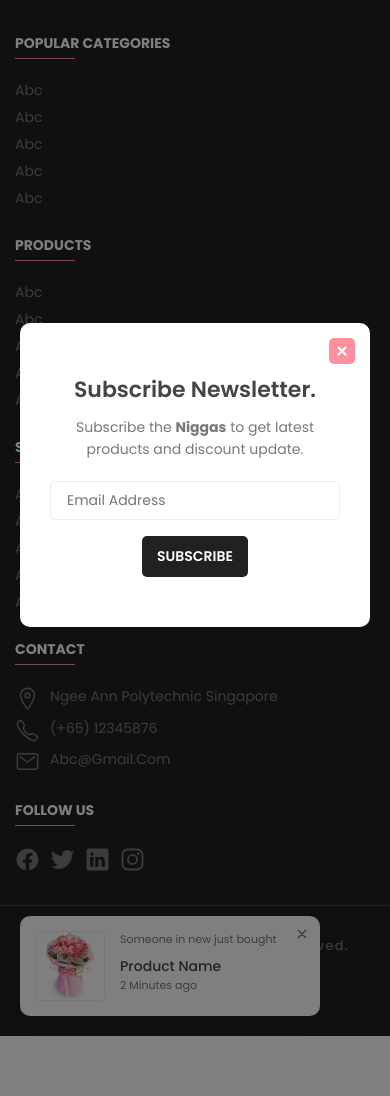
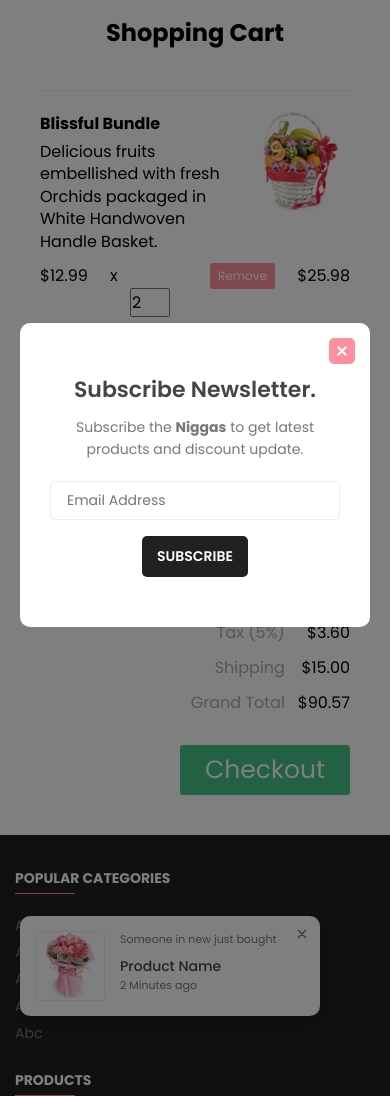
Before and after one commit to bingenk/ECAD_Assignment1_Team2, a PHP site: page /shoppingCart.php in a window 390 px wide. Shown: the part 146-1242 px from the top of the page. Run offline with PHP 8.4, Linux system fonts and the light colour scheme.

Commit message:
Modification of shopping Cart in shoppingCart.php with jQuery library

```diff
--- a/css/style-prefix.css
+++ b/css/style-prefix.css
@@ -3630,106 +3630,239 @@ footer {
 }
 
 /* Shopping Cart */
-.side-panel {
-  position: fixed;
-  top: 0;
-  right: -300px;
-  background-color: var(--white);
-  max-width: 300px;
+.shopping-cart-title {
+  text-align: center;
+  margin: 15px 20px 0px 20px;
+}
+.product-image {
+  float: left;
+  width: 20%;
+}
+
+.product-details {
+  float: left;
+  width: 37%;
+}
+
+.product-price {
+  float: left;
+  width: 12%;
+}
+
+.product-quantity {
+  float: left;
+  width: 10%;
+}
+
+.product-removal {
+  float: left;
+  width: 9%;
+}
+
+.product-line-price {
+  float: left;
+  width: 12%;
+  text-align: right;
+}
+
+.group:before,
+.shopping-cart:before,
+.column-labels:before,
+.product:before,
+.totals-item:before,
+.group:after,
+.shopping-cart:after,
+.column-labels:after,
+.product:after,
+.totals-item:after {
+  content: "";
+  display: table;
+}
+
+.group:after,
+.shopping-cart:after,
+.column-labels:after,
+.product:after,
+.totals-item:after {
+  clear: both;
+}
+
+.group,
+.shopping-cart,
+.column-labels,
+.product,
+.totals-item {
+  zoom: 1;
+}
+
+.product .product-price:before,
+.product .product-line-price:before,
+.totals-value:before {
+  content: "$";
+}
+
+label {
+  color: #aaa;
+  font-family: "Poppins", sans-serif;
+}
+
+.shopping-cart {
+  margin: 40px;
+}
+
+.column-labels label {
+  padding-bottom: 15px;
+  margin-bottom: 15px;
+  border-bottom: 1px solid #eee;
+}
+.column-labels .product-image,
+.column-labels .product-details,
+.column-labels .product-removal {
+  text-indent: -9999px;
+}
+
+.product {
+  margin-bottom: 20px;
+  padding-bottom: 10px;
+  border-bottom: 1px solid #eee;
+}
+.product .product-image {
+  text-align: center;
+}
+.product .product-image img {
+  width: 100px;
+}
+.product .product-details .product-title {
+  font-weight: bold;
+  margin-right: 20px;
+}
+.product .product-details .product-description {
+  margin: 5px 20px 5px 0;
+  line-height: 1.4em;
+}
+.product .product-quantity input {
+  width: 40px;
+}
+.product .remove-product {
+  border: 0;
+  padding: 4px 8px;
+  background-color: var(--salmon-pink);
+  color: #fff;
+  font-size: 12px;
+  border-radius: 3px;
+}
+.product .remove-product:hover {
+  background-color: var(--bittersweet);
+}
+
+.totals .totals-item {
+  float: right;
+  clear: both;
   width: 100%;
-  height: 100%;
-  padding: 100px 20px 25px;
-  display: flex;
-  flex-direction: column;
-  box-shadow: var(--shadow-2);
-  z-index: 6;
-  visibility: hidden;
-  transition: 0.25s var(--cubic-in);
-}
-
-.side-panel.active {
-  visibility: visible;
-  transform: translateX(-300px);
-  transition: 0.5s var(--cubic-out);
-}
-
-.panel-close-btn {
-  position: absolute;
-  top: 20px;
-  right: 15px;
-  background-color: var(--salmon-pink);
-  color: var(--white);
-  font-size: 1.6rem;
-  padding: 7px;
-  border-radius: 6px;
-}
-
-.panel-list {
-  margin-block-end: auto;
-}
-
-.panel-item:not(:last-child) {
-  padding-block-end: 20px;
-  border-block-end: 1px solid var(--cultured);
-  margin-block-end: 20px;
-}
-
-.panel-card {
-  display: flex;
-  align-items: flex-start;
-  gap: 15px;
-}
-
-.panel-item .item-title {
-  color: var(--eerie-black);
-  font-size: var(--fs-7);
-  font-weight: var(--fw-700);
-  margin-block-end: 6px;
-}
-
-.panel-item .item-value {
-  color: var(--sonic-silver);
-  font-size: var(--fs-8);
-}
-
-.panel-item .item-close-btn {
-  margin-inline-start: auto;
-  color: var(--onyx);
-  font-size: 1.5rem;
-}
-
-.panel-item .item-close-btn ion-icon {
-  --ionicon-stroke-width: 25px;
-}
-
-.side-panel .subtotal {
-  display: flex;
-  justify-content: space-between;
-  align-items: center;
-  margin-block-end: 30px;
-}
-
-.side-panel .subtotal-text {
-  color: var(--eerie-black);
-  font-weight: var(--fw-700);
-}
-
-.side-panel .subtotal-value {
-  color: var(--salmon-pink);
-  font-size: var(--fs-3);
-  font-weight: var(--fw-700);
-}
-
-.panel-btn {
-  background-color: var(--salmon-pink);
-  color: var(--white);
-  font-size: var(--fs-7);
-  text-align: center;
-  padding: 20px 15px;
-  border-radius: 6px;
-  transition: var(--transition-1);
-}
-
-.panel-btn:is(:hover, :focus) {
-  background-color: var(--salmon-pink);
-}
+  margin-bottom: 10px;
+}
+.totals .totals-item label {
+  float: left;
+  clear: both;
+  width: 79%;
+  text-align: right;
+}
+.totals .totals-item .totals-value {
+  float: right;
+  width: 21%;
+  text-align: right;
+}
+.totals .totals-item-total {
+  font-family: "Poppins", sans-serif;
+}
+
+.checkout {
+  float: right;
+  border: 0;
+  margin-top: 20px;
+  padding: 6px 25px;
+  background-color: var(--ocean-green);
+  color: #fff;
+  font-size: 25px;
+  border-radius: 3px;
+}
+
+.checkout:hover {
+  background-color: #0a931f;
+}
+
+/* Make adjustments for tablet */
+@media screen and (max-width: 650px) {
+  .shopping-cart {
+    margin: 40px;
+    padding-top: 20px;
+    border-top: 1px solid #eee;
+  }
+
+  .column-labels {
+    display: none;
+  }
+
+  .product-image {
+    float: right;
+    width: auto;
+  }
+  .product-image img {
+    margin: 0 0 10px 10px;
+  }
+
+  .product-details {
+    float: none;
+    margin-bottom: 10px;
+    width: auto;
+  }
+
+  .product-price {
+    clear: both;
+    width: 70px;
+  }
+
+  .product-quantity {
+    width: 100px;
+  }
+  .product-quantity input {
+    margin-left: 20px;
+  }
+
+  .product-quantity:before {
+    content: "x";
+  }
+
+  .product-removal {
+    width: auto;
+  }
+
+  .product-line-price {
+    float: right;
+    width: 70px;
+  }
+}
+/* Make more adjustments for phone */
+@media screen and (max-width: 350px) {
+  .product-removal {
+    float: right;
+  }
+
+  .product-line-price {
+    float: right;
+    clear: left;
+    width: auto;
+    margin-top: 10px;
+  }
+
+  .product .product-line-price:before {
+    content: "Item Total: $";
+  }
+
+  .totals .totals-item label {
+    width: 60%;
+  }
+  .totals .totals-item .totals-value {
+    width: 40%;
+  }
+}
--- a/header.php
+++ b/header.php
@@ -14,6 +14,7 @@
   <link rel="preconnect" href="https://fonts.googleapis.com">
   <link rel="preconnect" href="https://fonts.gstatic.com" crossorigin>
   <link href="https://fonts.googleapis.com/css2?family=Poppins:wght@300;400;500;600;700;800;900&display=swap" rel="stylesheet">
+  <script src="https://ajax.googleapis.com/ajax/libs/jquery/3.5.1/jquery.min.js"></script>
 </head>
 
 <body>
@@ -186,11 +187,12 @@
             <span class="count">0</span>
           </button>
 
-
-          <button class="action-btn" id="cartButton">
-            <ion-icon name="bag-handle-outline"></ion-icon>
-            <span class="count">2</span>
-          </button>
+          <a href="shoppingCart.php">
+            <button class="action-btn" id="cartButton">
+              <ion-icon name="bag-handle-outline"></ion-icon>
+              <span class="count">2</span>
+            </button>
+          </a>
 
         </div>
 
--- a/shoppingCart.php
+++ b/shoppingCart.php
@@ -4,75 +4,80 @@ session_start();
 // Include the Page Layout header
 include("header.php");
 ?>
-<aside class="aside">
-  <div class="side-panel" data-side-panel="cart">
-    <button
-      class="panel-close-btn"
-      aria-label="Close cart"
-      data-panel-btn="cart"
-    >
-      <ion-icon name="close-outline"></ion-icon>
-    </button>
+<h2 class="shopping-cart-title">Shopping Cart</h2>
 
-    <ul class="panel-list">
-      <li class="panel-item">
-        <a href="#" class="panel-card">
-          <figure class="item-banner">
-            <img
-              src="Images/Products/Blissful_Bundle.jpg"
-              width="46"
-              height="46"
-              loading="lazy"
-              alt="Blissful Bundle"
-            />
-          </figure>
+<div class="shopping-cart">
+  <div class="column-labels">
+    <label class="product-image">Image</label>
+    <label class="product-details">Product</label>
+    <label class="product-price">Price</label>
+    <label class="product-quantity">Quantity</label>
+    <label class="product-removal">Remove</label>
+    <label class="product-line-price">Total</label>
+  </div>
 
-          <div>
-            <p class="item-title">Blissful Bundle</p>
+  <div class="product">
+    <div class="product-image">
+      <img src="Images/Products/Blissful_Bundle.jpg" />
+    </div>
+    <div class="product-details">
+      <div class="product-title">Blissful Bundle</div>
+      <p class="product-description">
+        Delicious fruits embellished with fresh Orchids packaged in White Handwoven Handle Basket.
+      </p>
+    </div>
+    <div class="product-price">12.99</div>
+    <div class="product-quantity">
+      <input type="number" value="2" min="1" />
+    </div>
+    <div class="product-removal">
+      <button class="remove-product">Remove</button>
+    </div>
+    <div class="product-line-price">25.98</div>
+  </div>
 
-            <span class="item-value">$20.15x1</span>
-          </div>
+  <div class="product">
+    <div class="product-image">
+      <img src="Images/Products/Pink_Lady.jpg" />
+    </div>
+    <div class="product-details">
+      <div class="product-title">Pink Lady</div>
+      <p class="product-description">
+        Wrapped in pretty dolly pink paper, let our splendid ensemble of 12 Pink Roses and Pink Alstroemerias beautify one's day
+      </p>
+    </div>
+    <div class="product-price">45.99</div>
+    <div class="product-quantity">
+      <input type="number" value="1" min="1" />
+    </div>
+    <div class="product-removal">
+      <button class="remove-product">Remove</button>
+    </div>
+    <div class="product-line-price">45.99</div>
+  </div>
 
-          <button class="item-close-btn" aria-label="Remove item">
-            <ion-icon name="close-outline"></ion-icon>
-          </button>
-        </a>
-      </li>
+  <div class="totals">
+    <div class="totals-item">
+      <label>Subtotal</label>
+      <div class="totals-value" id="cart-subtotal">71.97</div>
+    </div>
+    <div class="totals-item">
+      <label>Tax (5%)</label>
+      <div class="totals-value" id="cart-tax">3.60</div>
+    </div>
+    <div class="totals-item">
+      <label>Shipping</label>
+      <div class="totals-value" id="cart-shipping">15.00</div>
+    </div>
+    <div class="totals-item totals-item-total">
+      <label>Grand Total</label>
+      <div class="totals-value" id="cart-total">90.57</div>
+    </div>
+  </div>
 
-      <li class="panel-item">
-        <a href="#" class="panel-card">
-          <figure class="item-banner">
-            <img
-              src="Images/Products/Pink_Lady.jpg"
-              width="46"
-              height="46"
-              loading="lazy"
-              alt="Eco Vegetable"
-            />
-          </figure>
-
-          <div>
-            <p class="item-title">Pink Lady</p>
-
-            <span class="item-value">$13.25x2</span>
-          </div>
-
-          <button class="item-close-btn" aria-label="Remove item">
-            <ion-icon name="close-outline"></ion-icon>
-          </button>
-        </a>
-      </li>
-    </ul>
-
-    <div class="subtotal">
-      <p class="subtotal-text">Subtotal:</p>
-
-      <data class="subtotal-value" value="215.14">$215.14</data>
-    </div>
-
-    <a href="#" class="panel-btn">View Cart</a>
-  </div>
-</aside>
+  <button class="checkout">Checkout</button>
+</div>
+<!-- Shopping Cart ends -->
 <?php
 // Include the Page Layout footer
 include("footer.php");
```
Also changed, not shown: index.html (+0 -70 lines), js/shoppingCart.js (+67 -15 lines).
